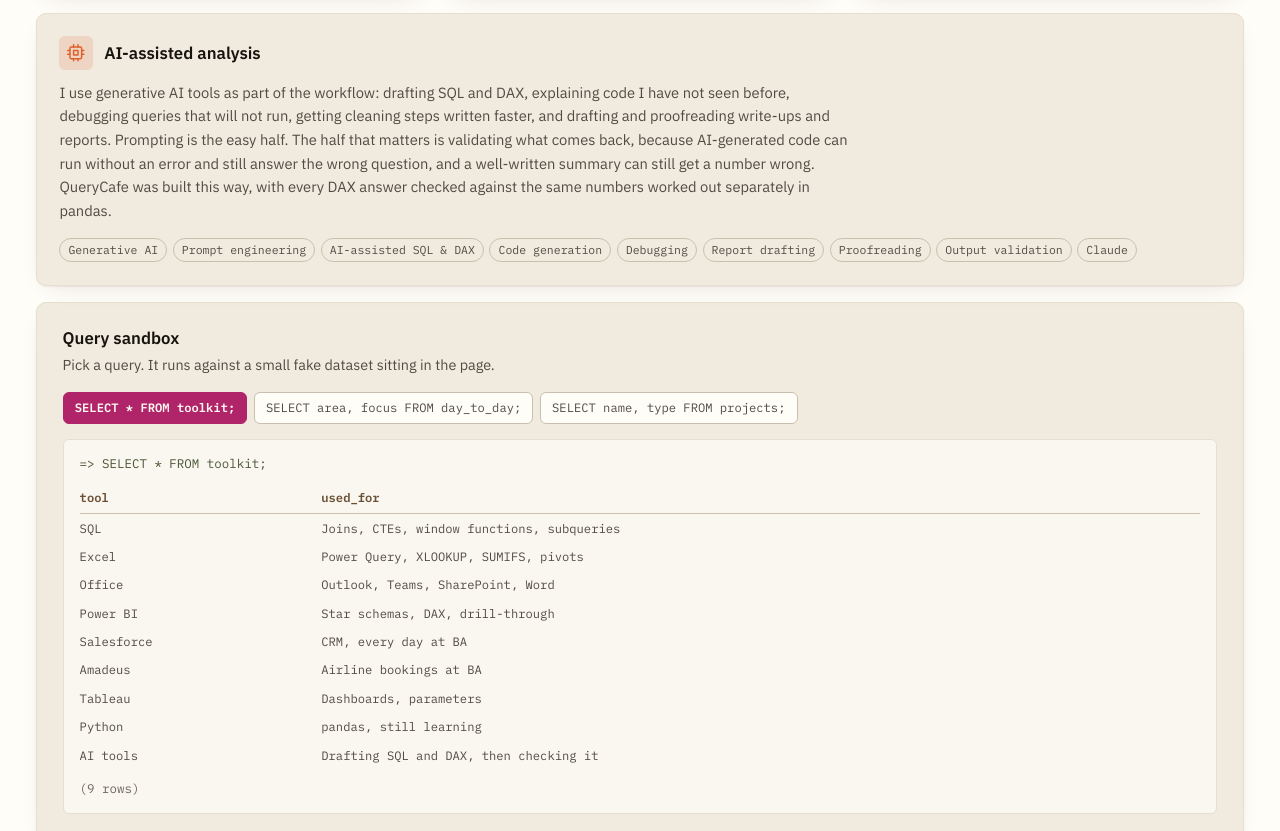
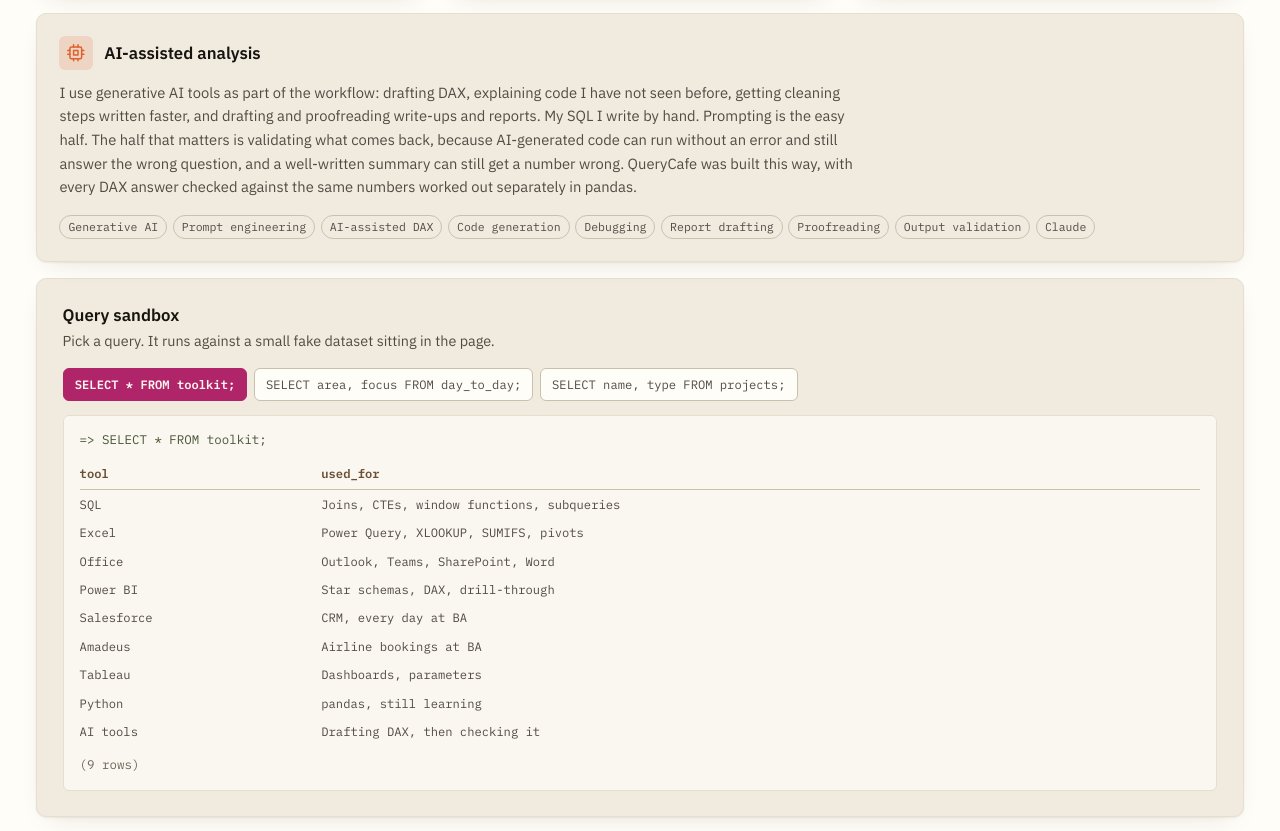
Before and after one commit to TheLordBass/TheLordBass.github.io, a plain HTML site: page index.html in a window 1280 px wide. Shown: the part 3568-4399 px from the top of the page. Drawn offline with Linux system fonts and the light colour scheme.

Commit message:
AI card: SQL is written by hand
Drafting and debugging SQL with AI is taken out of the AI-assisted analysis card, its tags and the sandbox's toolkit row; DAX drafting stays.

```diff
--- a/index.html
+++ b/index.html
@@ -360,9 +360,9 @@
                     <svg width="20" height="20" viewBox="0 0 24 24" fill="none" stroke="currentColor" stroke-width="2" stroke-linecap="round" stroke-linejoin="round"><rect x="4" y="4" width="16" height="16" rx="2"></rect><rect x="9" y="9" width="6" height="6"></rect><line x1="9" y1="1" x2="9" y2="4"></line><line x1="15" y1="1" x2="15" y2="4"></line><line x1="9" y1="20" x2="9" y2="23"></line><line x1="15" y1="20" x2="15" y2="23"></line><line x1="20" y1="9" x2="23" y2="9"></line><line x1="20" y1="14" x2="23" y2="14"></line><line x1="1" y1="9" x2="4" y2="9"></line><line x1="1" y1="14" x2="4" y2="14"></line></svg>
                 </div>
                 <h3>AI-assisted analysis</h3>
-                <p>I use generative AI tools as part of the workflow: drafting SQL and DAX, explaining code I have not seen before, debugging queries that will not run, getting cleaning steps written faster, and drafting and proofreading write-ups and reports. Prompting is the easy half. The half that matters is validating what comes back, because AI-generated code can run without an error and still answer the wrong question, and a well-written summary can still get a number wrong. QueryCafe was built this way, with every DAX answer checked against the same numbers worked out separately in pandas.</p>
+                <p>I use generative AI tools as part of the workflow: drafting DAX, explaining code I have not seen before, getting cleaning steps written faster, and drafting and proofreading write-ups and reports. My SQL I write by hand. Prompting is the easy half. The half that matters is validating what comes back, because AI-generated code can run without an error and still answer the wrong question, and a well-written summary can still get a number wrong. QueryCafe was built this way, with every DAX answer checked against the same numbers worked out separately in pandas.</p>
                 <ul class="tag-list">
-                    <li>Generative AI</li><li>Prompt engineering</li><li>AI-assisted SQL &amp; DAX</li><li>Code generation</li><li>Debugging</li><li>Report drafting</li><li>Proofreading</li><li>Output validation</li><li>Claude</li>
+                    <li>Generative AI</li><li>Prompt engineering</li><li>AI-assisted DAX</li><li>Code generation</li><li>Debugging</li><li>Report drafting</li><li>Proofreading</li><li>Output validation</li><li>Claude</li>
                 </ul>
             </article>
         </div>
--- a/js/app.js
+++ b/js/app.js
@@ -242,7 +242,7 @@
                     ['Amadeus',    'Airline bookings at BA'],
                     ['Tableau',    'Dashboards, parameters'],
                     ['Python',     'pandas, still learning'],
-                    ['AI tools',   'Drafting SQL and DAX, then checking it']
+                    ['AI tools',   'Drafting DAX, then checking it']
                 ]
             },
             focus: {
```
